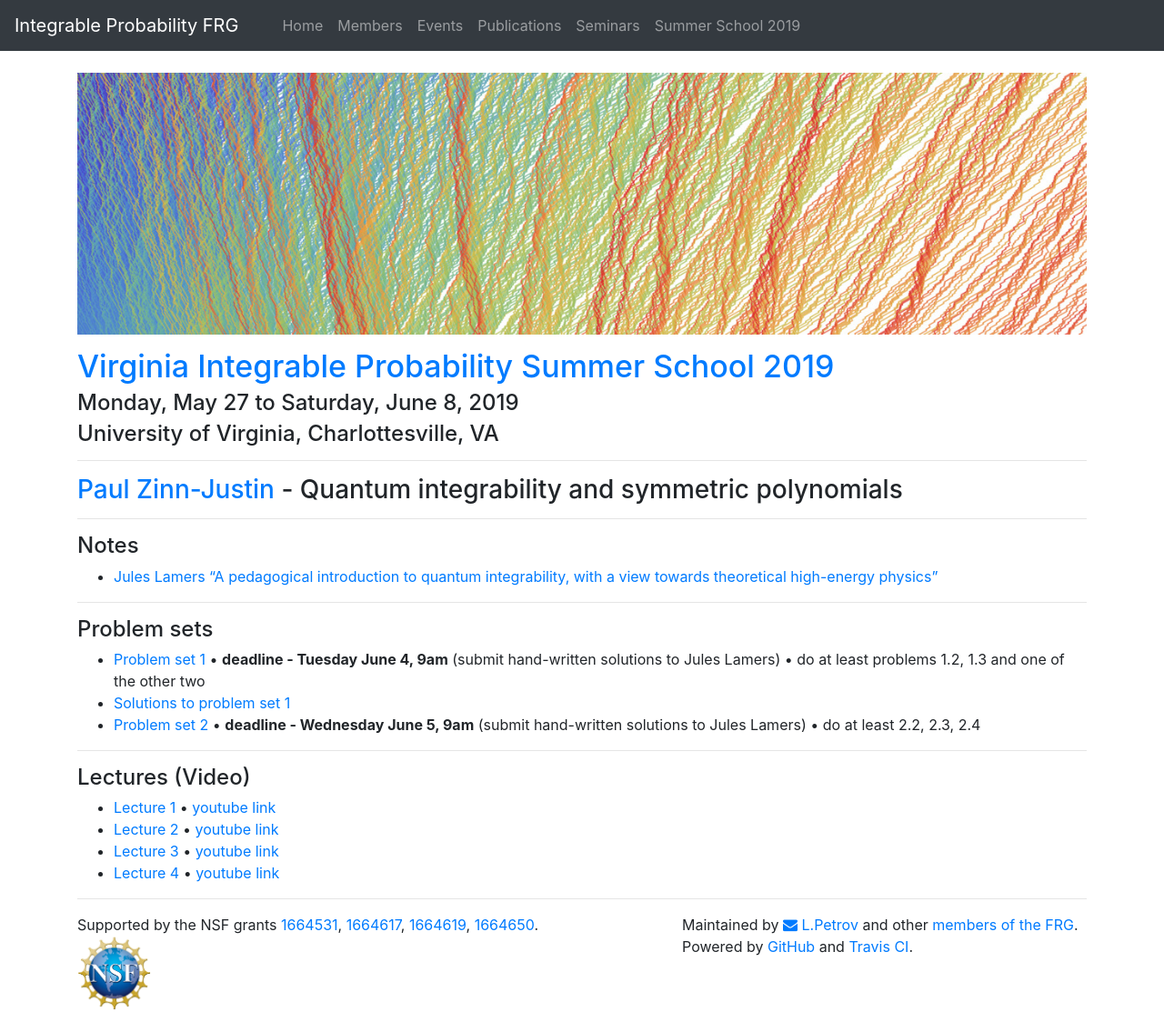
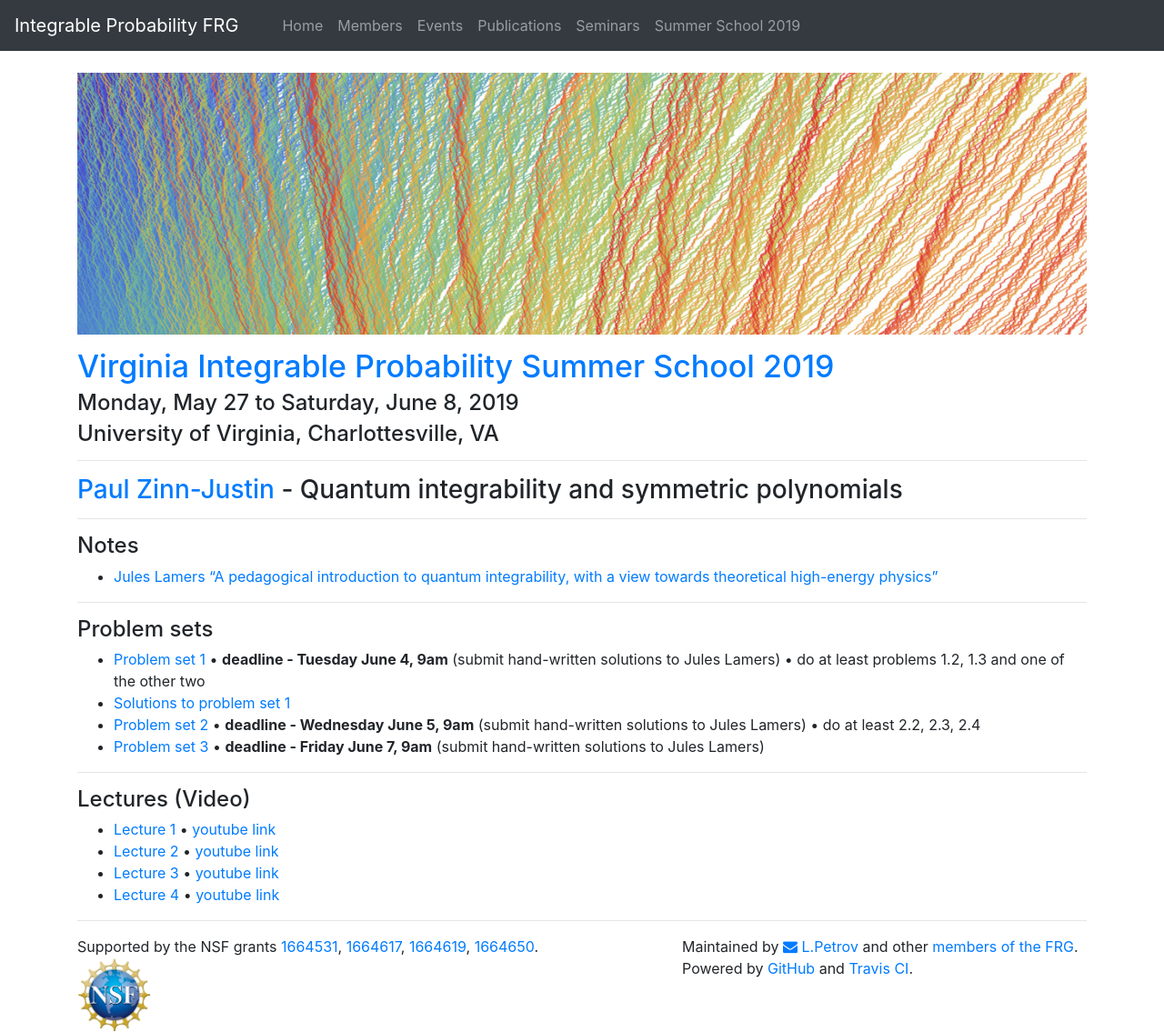
Before and after one commit to int-prob/int-prob-code, a Jekyll site: the page built from vipss2019/zinnjustin.md, in a window 1280 px wide. Shown: the whole page at 91% size. Built offline with Jekyll 4.4.1, drawn with Linux system fonts in a browser that asks for light colours; nearby versions of some CDN libraries; before the commit the page ends 1111 px from its top, so only the background shows below that.

Commit message:
update zinnjustin.md at Wed Jun  5 20:14:34 EDT 2019

```diff
--- a/vipss2019/zinnjustin.md
+++ b/vipss2019/zinnjustin.md
@@ -30,6 +30,7 @@ permalink: /vipss2019/zinnjustin/
 - [Problem set 1]({{site.url}}/vipss2019/zinnjustin/ZJ1_tutorial.pdf) &bull; **deadline - Tuesday June 4, 9am** (submit hand-written solutions to Jules Lamers) &bull; do at least problems 1.2, 1.3 and one of the other two
 - [Solutions to problem set 1]({{site.url}}/vipss2019/zinnjustin/ZJ1_tutorial_sol.pdf)
 - [Problem set 2]({{site.url}}/vipss2019/zinnjustin/ZJ2_tutorial.pdf) &bull; **deadline - Wednesday June 5, 9am** (submit hand-written solutions to Jules Lamers) &bull; do at least 2.2, 2.3, 2.4
+- [Problem set 3]({{site.url}}/vipss2019/zinnjustin/ZJ3_tutorial.pdf) &bull; **deadline - Friday June 7, 9am** (submit hand-written solutions to Jules Lamers)
 
 ---
 
```
